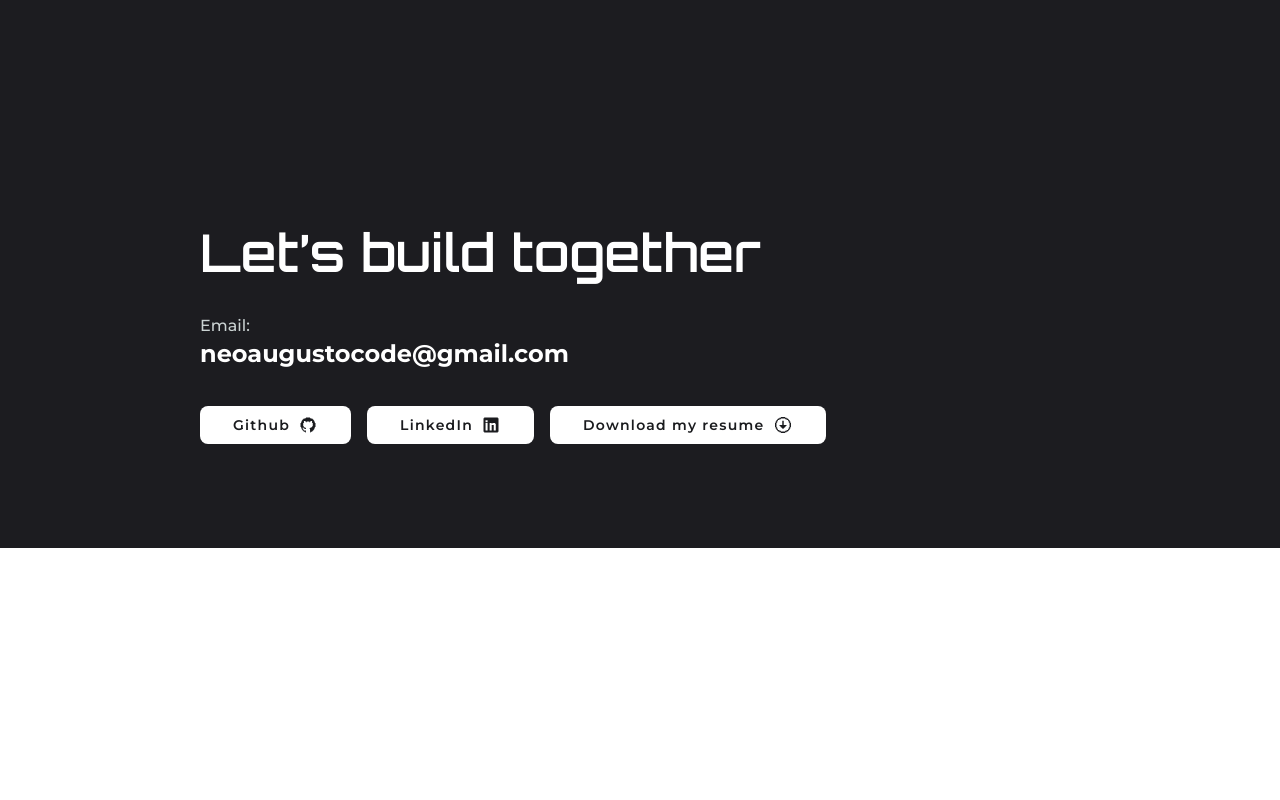
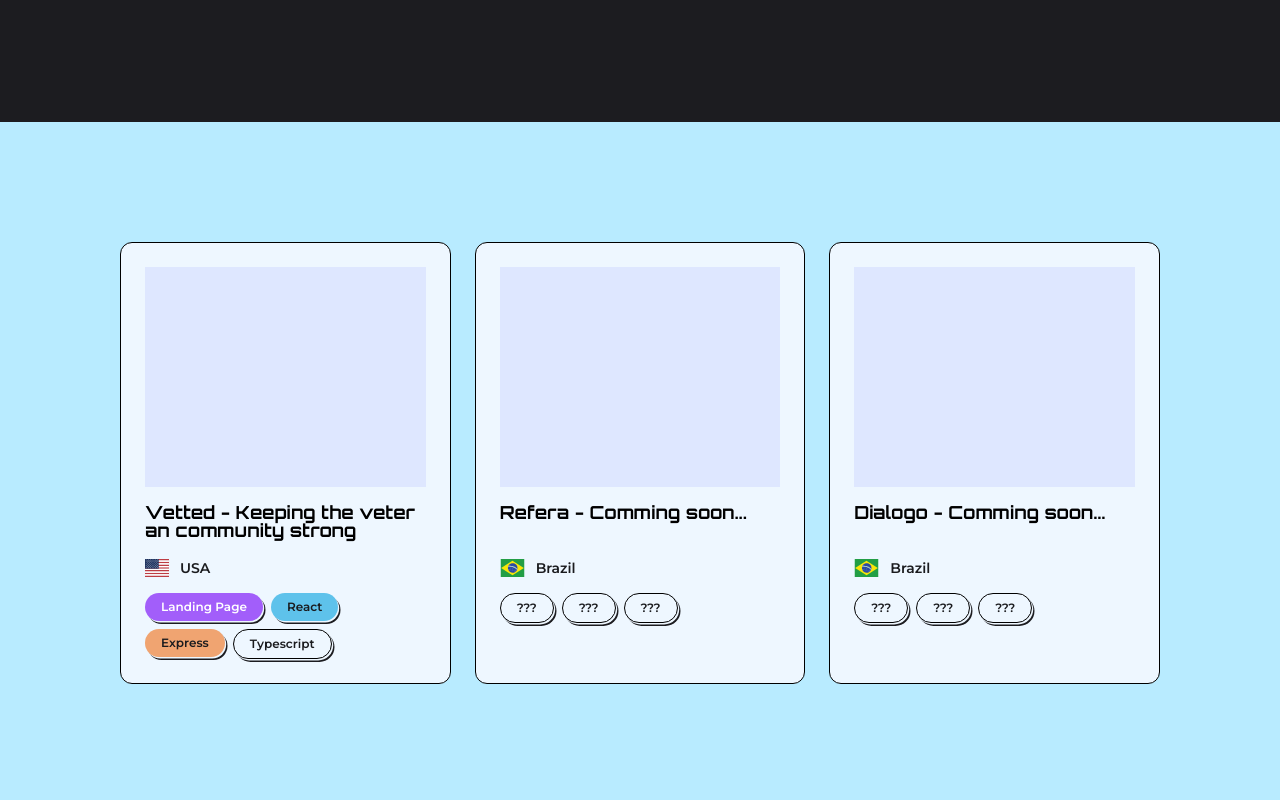
Before and after one commit to Augusto-DF/portfolio, a React (Create React App) app: page /projects/vetted in a window 1280 px wide. Shown: the part 3720-4520 px from the top of the page. Before the commit the page ends 4268 px from the top, so only its background shows below. Built offline with nearby package versions, Linux system fonts and the light colour scheme.

Commit message:
feat: Add other projects section on theme page

```diff
--- a/src/views/projects-data/wedding-site.ts
+++ b/src/views/projects-data/wedding-site.ts
@@ -1,7 +1,7 @@
 export {}
 
 export const data = {
-    tags: [{label: 'Landing page', tier: "mythic"}, {label: 'React', tier: "legend"}, {label: 'Express', tier: "ultimate"}, {label: 'Typescript', tier: "rare"},],
+    tags: [{label: 'Landing page', tier: "mythic"}, {label: 'React', tier: "legend"}, {label: 'Express', tier: "ultimate"}, {label: 'Typescript', tier: "rare"}],
     country: 'brazil',
     company: 'Freelance',
     year: ['2024'],
@@ -58,5 +58,34 @@ export const data = {
             }
         ],
         image: ''
-    }
+    },
+    otherProjects: [
+        {
+            title: 'Vetted - Keeping the veteran community strong',  country: 'usa',
+            tags: [
+                { label: 'Landing page', tier: "mythic" },
+                { label: 'React', tier: "legend" },
+                { label: 'Express', tier: "ultimate" },
+                { label: 'Typescript', tier: "rare" }],
+            href: ''
+        },
+         {
+            title: 'Refera - Comming soon...',  country: 'brazil',
+            tags: [
+                { label: '???', tier: "rare" },
+                { label: '???', tier: "rare" },
+                { label: '???', tier: "rare" }
+            ],
+            href: ''
+        },
+        {
+            title: 'Dialogo - Comming soon...',  country: 'brazil',
+            tags: [
+                { label: '???', tier: "rare" },
+                { label: '???', tier: "rare" },
+                { label: '???', tier: "rare" }
+            ],
+            href: ''
+        },
+    ]
 }
--- a/src/views/projects-themes/theme-a/index.tsx
+++ b/src/views/projects-themes/theme-a/index.tsx
@@ -2,8 +2,9 @@ import TierTag, { TierTagProps } from '@components/tier-tag'
 import styles from './styles.module.scss'
 import FlagTag from '@components/flag-tag'
 import classnames from 'classnames'
+import ProjectCard from '@components/project-card'
 
-/* TODO: When there are at least 2 themes, define the type of data */
+/* TODO: When there are at least 2 themes, define the type of data keeping in mind that in the future these data will be receive from BE instead from mocked data*/
 type ThemeAProps = { data: any }
 
 const ThemeA = ({ data }: ThemeAProps) => {
@@ -19,6 +20,7 @@ const ThemeA = ({ data }: ThemeAProps) => {
     challenge,
     acomplishments,
     learning,
+    otherProjects,
   } = data
   const { start, end, description, client, platform } = about
   const { description: roleDescription, list: roleList } = my_role
@@ -137,6 +139,26 @@ const ThemeA = ({ data }: ThemeAProps) => {
         {/* TODO: Uncomment it when an image was added */}
         {/* <img src={data.learning_img} alt={learning_img_alt} /> */}
       </section>
+      <section className={classnames(styles.section, styles.otherProjects)}>
+        {otherProjects.map((other: any, id: number) => {
+          const {
+            title: otherTitle,
+            country: otherCountry,
+            tags: otherTags,
+            href: otherHref,
+          } = other
+
+          return (
+            <ProjectCard
+              key={`other-${otherTitle}-${id}`}
+              title={otherTitle}
+              href={otherHref}
+              tags={otherTags}
+              country={otherCountry}
+            />
+          )
+        })}
+      </section>
     </>
   )
 }
--- a/src/views/projects-themes/theme-a/styles.module.scss
+++ b/src/views/projects-themes/theme-a/styles.module.scss
@@ -52,15 +52,13 @@
     background-color: $bg-dark;
 }
 
-
-
 .section {
-    position: relative;
-    background-color: $bg-white;
-    justify-content: center;
     width: 100%;
     padding: 12rem;
     display: flex;
+    justify-content: center;
+    position: relative;
+    background-color: $bg-white;
 
     hr {
         position: absolute;
@@ -130,3 +128,21 @@
         }
     }
 }
+
+.otherProjects {
+    gap: 2.4rem;
+    background-color: $bg-blue;
+    display: grid;
+    grid-template-columns: 1fr 1fr 1fr;
+
+    & > a {
+        height: 100%;
+    }
+    /* justify-content: flex-start;
+     */
+
+    /* & > a {
+        flex: 1;
+        height: 100%;
+    } */
+}
```
